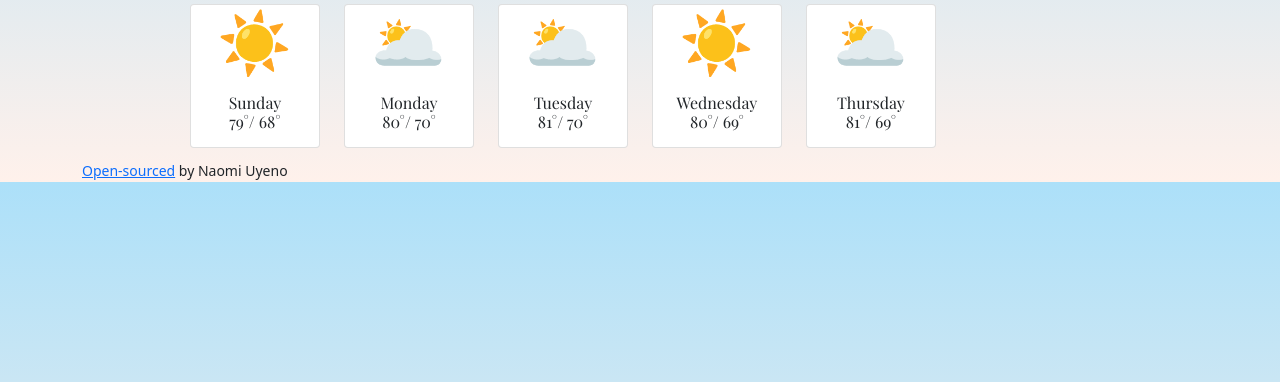
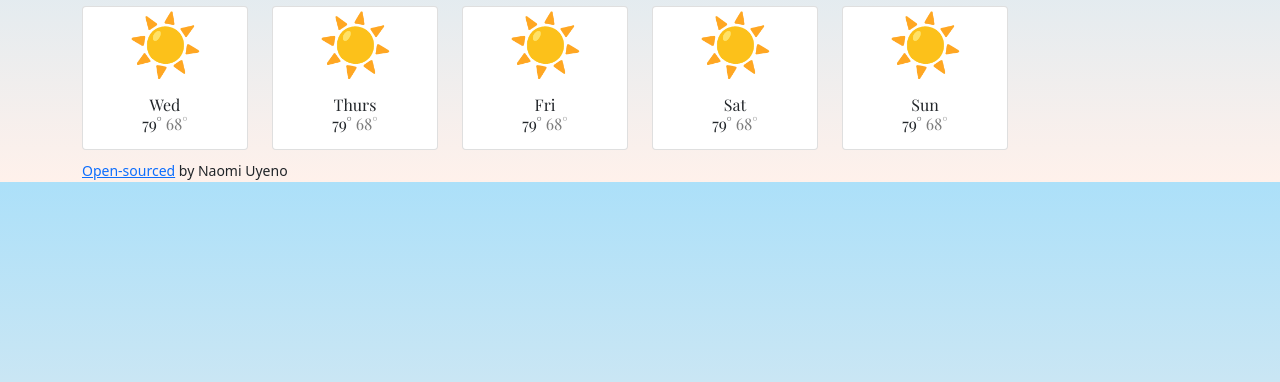
Before and after one commit to nuyeno/Weather-App, a plain HTML site: page index.html in a window 1280 px wide. Shown: the part 376-758 px from the top of the page. Drawn offline with nearby package versions, Linux system fonts and the light colour scheme; no server answers; a web font is replaced by a local one.

Commit message:
remove forecast from HTML, add to JS

```diff
--- a/index.html
+++ b/index.html
@@ -79,72 +79,12 @@
             </div>
         </div>
           </h3>
-          <h5 class="week-forecast"><strong>5-day forecast</strong></h5>
+          <h5><strong>5-day forecast</strong></h5>
+      </div>
           <h6>
-            <div class="row">
-              <div class="col-2">
-                <div class="card">
-                  <div class="weather-icon" id="sunday-weather">☀️</div>
-                  <div class="card-body">
-                    <p class="card-text week-weather">
-                      Sunday
-                      <br />
-                      79°/ 68°
-                    </p>
-                  </div>
-                </div>
-              </div>
-              <div class="col-2">
-                <div class="card">
-                  <div class="weather-icon" id="monday-weather">🌥</div>
-                  <div class="card-body">
-                    <p class="card-text week-weather">
-                      Monday
-                      <br />
-                      80°/ 70°
-                    </p>
-                  </div>
-                </div>
-              </div>
-              <div class="col-2">
-                <div class="card">
-                  <div class="weather-icon" id="tuesday-weather">🌥</div>
-                  <div class="card-body">
-                    <p class="card-text week-weather">
-                      Tuesday
-                      <br />
-                      81°/ 70°
-                    </p>
-                  </div>
-                </div>
-              </div>
-              <div class="col-2">
-                <div class="card">
-                  <div class="weather-icon" id="wednesday-weather">☀️</div>
-                  <div class="card-body">
-                    <p class="card-text week-weather">
-                      Wednesday
-                      <br />
-                      80°/ 69°
-                    </p>
-                  </div>
-                </div>
-              </div>
-              <div class="col-2">
-                <div class="card">
-                  <div class="weather-icon" id="thursday-weather">🌥</div>
-                  <div class="card-body">
-                    <p class="card-text week-weather">
-                      Thursday
-                      <br />
-                      81°/ 69°
-                    </p>
-                  </div>
-                </div>
-              </div>
+            <div class="week-forecast" id="forecast">
             </div>
           </h6>
-      </div>
       <small class="footer">
         <a href="https://github.com/nuyeno/Weather-App" target="_blank"
           >Open-sourced</a
--- a/src/index.js
+++ b/src/index.js
@@ -24,7 +24,29 @@ if (currentMinutes < 10) {
 }
 h2.innerHTML = `${currentDay} ${currentHours}:${currentMinutes}`;
 
-// Week 5
+function displayForecast() {
+  let forecastElement = document.querySelector("#forecast");
+  let forecastHTML = `<div class="row">`;
+  let days = ["Wed", "Thurs", "Fri", "Sat", "Sun"];
+  days.forEach(function (day) {
+    forecastHTML =
+      forecastHTML +
+      `<div class="col-2">
+                <div class="card">
+                  <div class="weather-icon">☀️</div>
+                  <div class="card-body">
+                    <p class="card-text week-weather">
+                      ${day}
+                      <br />
+                      <span class="forecast-high">79°</span> <span class="forecast-low">68°</span>
+                    </p>
+                  </div>
+                </div>`;
+    forecastHTML = forecastHTML + `</div>`;
+  });
+  forecastElement.innerHTML = forecastHTML;
+}
+
 function cityTempSearch(event) {
   event.preventDefault();
   let searchInput = document.querySelector("#search-input").value;
@@ -102,3 +124,4 @@ let convertCtoF = document.querySelector("#fahrenheit-link");
 convertCtoF.addEventListener("click", displayFahrenheit);
 
 let fahrenheitTemperature = null;
+displayForecast();
--- a/src/style.css
+++ b/src/style.css
@@ -71,3 +71,6 @@ h3 {
   display: block;
   font-size: 60px;
 }
+.forecast-low {
+  color: #7c7c7c;
+}
```
